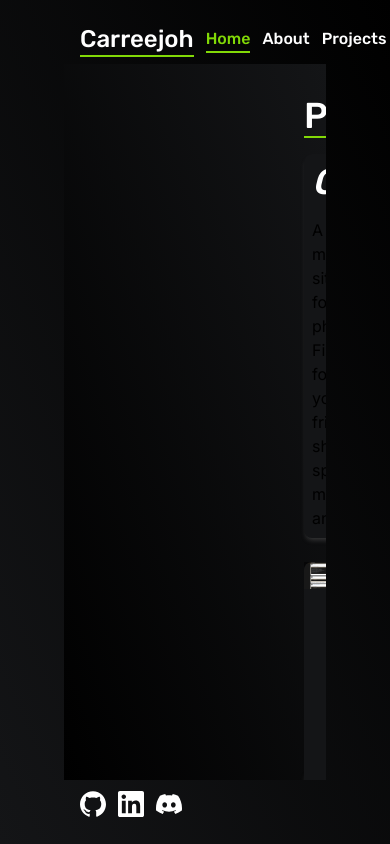
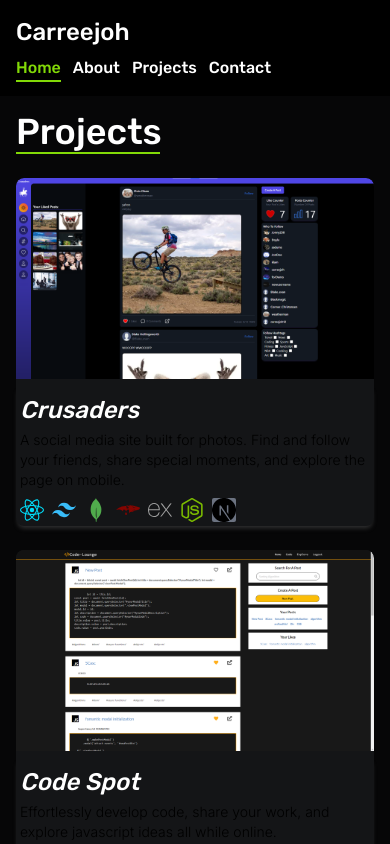
Before and after one commit to carreejoh/Final-Port, a Next.js app in the folder realworldport/: page /projects in a window 390 px wide. Built offline with nearby package versions, Linux system fonts and the light colour scheme.

Commit message:
Some mobile optimization

```diff
--- a/realworldport/app/about/page.jsx
+++ b/realworldport/app/about/page.jsx
@@ -5,23 +5,23 @@ import Image from "next/image";
 
 function About() {
   return (
-    <div className="w-[100vw] h-[100vh] pt-16 pb-16 pl-16 pr-16 bg-gradient-to-tr from-baseGray to-black ">
-      <div className="p-4 w-full h-full bg-gradient-to-tr from-black to-baseGray  overflow-y-scroll">
+    <div className="w-[100vw] h-[100vh] pt-20 md:pt-16 md:pb-16 md:pl-16 md:pr-16 bg-gradient-to-tr from-baseGray to-black ">
+      <div className="p-4 w-full h-full bg-baseShade md:bg-gradient-to-tr from-black to-baseGray  overflow-y-scroll">
         {/* <div className="pt-10 w-full h-72 bg-gray-500 flex">
             <img src="/images/profilepic.jpg" className="h-64"></img>
         </div> */}
-        <div className="w-full pl-60 pr-60">
+        <div className="w-full md:pl-60 md:pr-60">
           {/* <h1 className="text-2xl">About Me:</h1> */}
           <h1 className="mt-6 text-4xl font-rubik border-b-2 border-neonGreen w-[165px]">
             About Me
           </h1>
           {/* <p className="text-sm mt-6 text-gray-400">Myself:</p> */}
-          <div className="w-[80%] mt-6">
+          <div className="md:w-[80%] mt-6">
             {/* <img
               src="/images/profilepicProfessional.jpg"
               className="absolute bottom-0 rounded-lg h-full"
             /> */}
-            <div className="flex p-2 bg-baseGray rounded-lg">
+            <div className="w-full md:flex p-2 bg-baseGray rounded-lg">
               <Image
                 width={180}
                 height={180}
@@ -50,13 +50,13 @@ function About() {
                       d="M19.5 10.5c0 7.142-7.5 11.25-7.5 11.25S4.5 17.642 4.5 10.5a7.5 7.5 0 1115 0z"
                     />
                   </svg>
-                  <p className="mt-[1px]">Salt Lake City, UT</p>
+                  <p className="mt-[1px]">Salt Lake City, UT </p>
                 </div>
                 <p className="pt-4">
                   Full stack web developer who turns complex ideas into sleek,
                   fast, intuitive solutions. I thrive in team environments and
                   running solo. React.js and Node.js are my bread and butter,
-                  but I'm also proficient with other technologies.
+                  but I&apos;m also proficient with other technologies.
                 </p>
               </div>
             </div>
@@ -64,7 +64,7 @@ function About() {
           <p className="text-2xl mt-6 text-white font-rubik border-b-2 border-neonGreen w-[62px]">
             Skills
           </p>
-          <div className="p-2 mt-2 bg-baseGray w-[60%] rounded-lg">
+          <div className="p-2 mt-2 bg-baseGray w-full md:w-[60%] rounded-lg">
             <p className="text-lg text-white font-rubik">Tools & Practices:</p>
             <ul>
               <li>&bull; Agile development</li>
@@ -74,7 +74,7 @@ function About() {
               <li>&bull; Heroku</li>
             </ul>
           </div>
-          <div className="p-2 mt-2 bg-baseGray w-[60%] rounded-lg">
+          <div className="p-2 mt-2 bg-baseGray w-full md:w-[60%] rounded-lg">
             <p className="text-lg text-white font-rubik">Front-End</p>
             <p className="text-sm mt-2 ml-2 text-gray-400">
               My best front-end project:
@@ -138,7 +138,7 @@ function About() {
               />
             </div>
           </div>
-          <div className="p-2 mt-2 bg-baseGray w-[60%] rounded-lg">
+          <div className="p-2 mt-2 bg-baseGray w-full md:w-[60%] rounded-lg">
             <p className="text-lg text-white font-rubik">Back-End</p>
             <p className="text-sm mt-2 ml-2 text-gray-400">
               My best back-end project:
@@ -191,7 +191,7 @@ function About() {
           <p className="text-2xl mt-6 text-white font-rubik border-b-2 border-neonGreen w-[118px]">
             Education
           </p>
-          <div className="w-[80%] mt-2">
+          <div className="w-full md:w-[60%] mt-2">
             <p>
               University of Utah Coding Boot Camp. 30 hours/week for 24 weeks.
             </p>
--- a/realworldport/app/components/footer.jsx
+++ b/realworldport/app/components/footer.jsx
@@ -3,7 +3,7 @@ import Link from "next/link";
 
 function Footer() {
   return (
-    <div className="fixed z-50 h-16 w-[100vw] bottom-0 right-0 left-0 bg-transparent">
+    <div className="fixed z-50 h-16 w-[100vw] bottom-0 right-0 left-0 bg-transparent hidden md:block">
       <div className="w-full h-full flex justify-between pb-4 pl-20 pr-20 items-center">
         <div className="flex">
           <Link href="https://github.com/carreejoh" className="mr-3 hover:scale-95 duration-100">
--- a/realworldport/app/components/header.jsx
+++ b/realworldport/app/components/header.jsx
@@ -7,21 +7,21 @@ function Header() {
   const [active, setActive] = useState("home");
 
   return (
-    <div className="fixed z-50 h-16 w-[100vw] top-0 right-0 left-0 bg-transparent">
-      <div className="w-full h-full flex justify-between pt-4 pl-20 pr-20 items-center">
+    <div className="fixed z-50 h-24 md:h-16 md:w-[100vw] top-0 right-0 left-0 bg-black md:bg-transparent">
+      <div className="w-full h-full md:flex justify-between pt-4 md:pl-20 md:pr-20 pr-4 pl-4 items-center">
         <Link href="/">
           <h1
             onClick={() => setActive("home")}
-            className="text-white  border-b-2 border-neonGreen font-rubik text-2xl hover:text-neonGreen cursor-pointer"
+            className="text-white md:border-b-2 border-neonGreen font-rubik text-2xl hover:text-neonGreen cursor-pointer"
           >
             Carreejoh
           </h1>
         </Link>
-        <div className="flex">
+        <div className="flex md:mt-0 mt-2">
           <Link href="/">
             <h1
               onClick={() => setActive("home")}
-              className={`font-rubik text-md ml-3 border-b-2 hover:border-neonGreen hover:text-neonGreen duration-100 cursor-pointer ${
+              className={`font-rubik text-md ml-0 md:ml-3 border-b-2 hover:border-neonGreen hover:text-neonGreen duration-100 cursor-pointer ${
                 active === "home"
                   ? "border-neonGreen text-neonGreen"
                   : "border-transparent text-white"
--- a/realworldport/app/page.jsx
+++ b/realworldport/app/page.jsx
@@ -30,7 +30,7 @@ export default function Home() {
             <h1 className="text-white text-[60px] leading-[62px] font-rubik">
               {/* Hello There! <br /> */}
               Welcome to my portfolio! <br />
-              I'm glad you're here.
+              I&apos;m glad you&apos;re here.
             </h1>
             <p className="text-white mt-2">
               I&apos;m an ambitious web developer from Salt Lake City specializing in
--- a/realworldport/app/projects/[id]/page.jsx
+++ b/realworldport/app/projects/[id]/page.jsx
@@ -31,10 +31,10 @@ function ProjectPage({ params }) {
   }, [project]);
 
   return (
-    <div className="w-[100vw] h-[100vh] pt-16 pb-16 pl-16 pr-16 bg-gradient-to-tr from-baseGray to-black overflow-y-hidden">
+    <div className="w-[100vw] h-[100vh] pt-24 md:pt-16 md:pb-16 md:pl-16 md:pr-16 bg-gradient-to-tr from-baseGray to-black overflow-y-hidden">
       <div className="w-full h-full bg-gradient-to-tr from-black to-baseGray overflow-y-scroll">
-        <div className="w-full h-20 pr-56 pl-36 pt-10 items-center flex justify-between">
-          <div className="flex">
+        <div className="w-full h-20 md:pr-56 md:pl-36 pt-10 items-center flex justify-between">
+          <div className="md:flex md:pt-0 pt-4">
             <Link href="/projects">
               <button className="w-12 hover:translate-x-[-6px] duration-100 fixed">
                 <svg
@@ -54,7 +54,7 @@ function ProjectPage({ params }) {
               </button>
             </Link>
             <div>
-              <h1 className="text-4xl ml-24 font-rubik">{project?.title}</h1>
+              <h1 className="text-4xl md:ml-24 font-rubik">{project?.title}</h1>
               <h1 className="italic text-lg ml-24">{project?.motto}</h1>
             </div>
           </div>
--- a/realworldport/app/projects/page.jsx
+++ b/realworldport/app/projects/page.jsx
@@ -4,16 +4,16 @@ import Link from "next/link";
 
 function Projects() {
   return (
-    <div className="w-[100vw] h-[100vh] pt-16 pb-16 pl-16 pr-16 bg-gradient-to-tr from-baseGray to-black overflow-y-hidden">
-      <div className="w-full h-full bg-gradient-to-tr from-black to-baseGray overflow-y-scroll">
-        <div className="grid grid-cols-12 gap-4 h-full pt-2 pb-2 pr-60 pl-60 mb-5">
+    <div className="w-[100vw] h-[100vh] pt-20 md:pt-16 md:pb-16 md:pl-16 md:pr-16 bg-gradient-to-tr from-baseGray to-black overflow-y-hidden">
+      <div className="w-full h-full bg-baseShade md:bg-gradient-to-tr from-black to-baseGray overflow-y-scroll">
+        <div className="grid grid-cols-12 gap-4 h-full pt-2 pb-2 md:pr-60 md:pl-60 mb-5 md:p-0 p-4">
           {/* Featured Project */}
           <div className="col-span-12 mt-6">
             <h1 className="text-4xl text-white font-rubik border-b-2 border-neonGreen w-36">
               Projects
             </h1>
           </div>
-          <div className="col-span-12 h-96 flex justify-between bg-baseGray rounded-lg overflow-hidden shadow-customBoxShadow">
+          <div className="hidden col-span-12 h-96 md:flex justify-between bg-baseGray rounded-lg overflow-hidden shadow-customBoxShadow">
             <div className="w-[50%] flex-col justify-between">
               <div className="p-2">
                 <Link href="/projects/crusaders">
@@ -50,7 +50,26 @@ function Projects() {
               Other Projects:
             </h1>
           </div> */}
-          <div className="col-span-4 mt-2">
+          <div className="col-span-12 md:hidden mt-2">
+            <ProjectCard
+              title="Crusaders"
+              link="codespot"
+              bgImg={"/images/crusadersSocial.png"}
+              desc={
+                "A social media site built for photos. Find and follow your friends, share special moments, and explore the page on mobile."
+              }
+              techStack={[
+                "React",
+                "Tailwind",
+                "Mongo",
+                "Mongoose",
+                "Express",
+                "Node",
+                "Next",
+              ]}
+            />
+          </div>
+          <div className="col-span-12 md:col-span-4 mt-2">
             <ProjectCard
               title="Code Spot"
               link="codespot"
@@ -69,7 +88,7 @@ function Projects() {
               ]}
             />
           </div>
-          <div className="col-span-4 mt-2">
+          <div className="col-span-12 md:col-span-4 mt-2">
             <ProjectCard
               title="Tyr's Vault"
               link="tyrsvault"
@@ -87,7 +106,7 @@ function Projects() {
               ]}
             />
           </div>
-          <div className="col-span-4 mt-2">
+          <div className="col-span-12 md:ol-span-4 mt-2">
             <ProjectCard
               title="Tech Blog"
               link="techblog"
```
